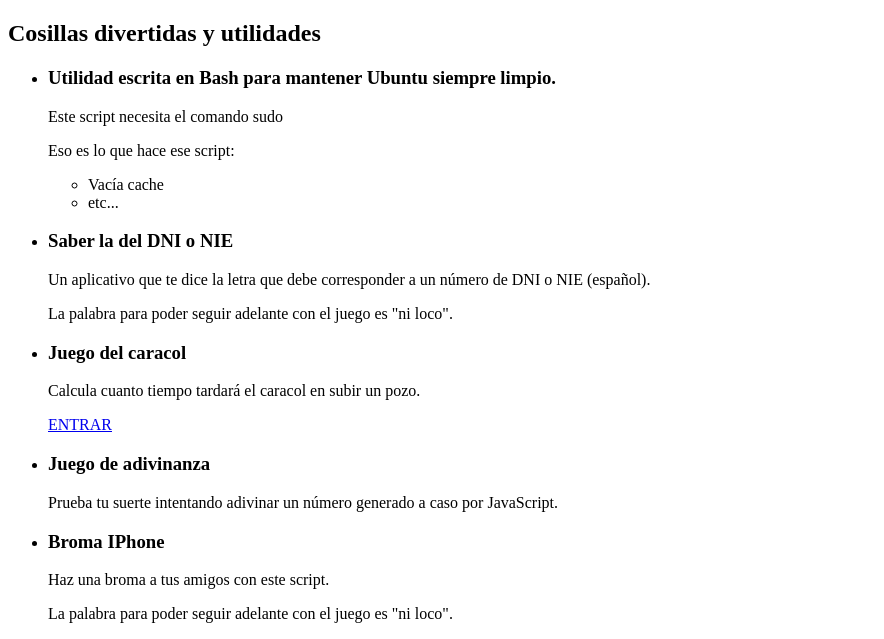
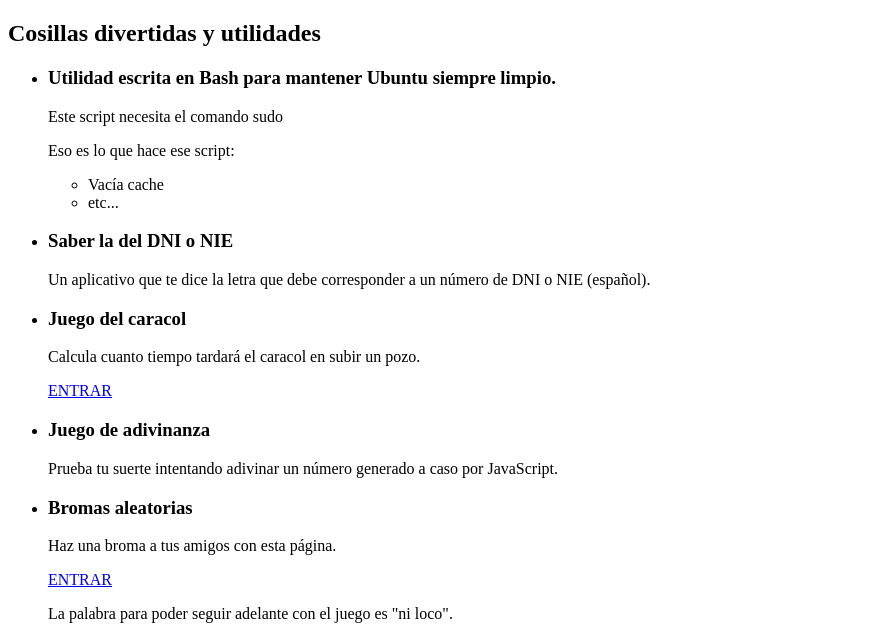
Before and after one commit to PaoloTroni/portfolio, a plain HTML site: page castellano/proyectos_es/utilidades-y-juegos.html in a window 1280 px wide. Shown: the top 639 px of the page, without its empty margins (0-884 px from the left). Drawn offline with Linux system fonts and the light colour scheme.

Commit message:
puesto enlace al juego de bromas aleatorias en la pagina

```diff
--- a/castellano/proyectos_es/utilidades-y-juegos.html
+++ b/castellano/proyectos_es/utilidades-y-juegos.html
@@ -26,9 +26,6 @@
             Un aplicativo que te dice la letra que debe corresponder a un número
             de DNI o NIE (español).
           </p>
-          <p>
-            La palabra para poder seguir adelante con el juego es "ni loco".
-          </p>
         </li>
         <li>
           <h3>Juego del caracol</h3>
@@ -45,8 +42,13 @@
           </p>
         </li>
         <li>
-          <h3>Broma IPhone</h3>
-          <p>Haz una broma a tus amigos con este script.</p>
+          <h3>Bromas aleatorias</h3>
+          <p>Haz una broma a tus amigos con esta página.</p>
+          <a
+            href="../../utilidades-y-juegos/bromas-aleatorias/index.html"
+            target="_blank"
+            >ENTRAR</a
+          >
           <p>
             La palabra para poder seguir adelante con el juego es "ni loco".
           </p>
```
